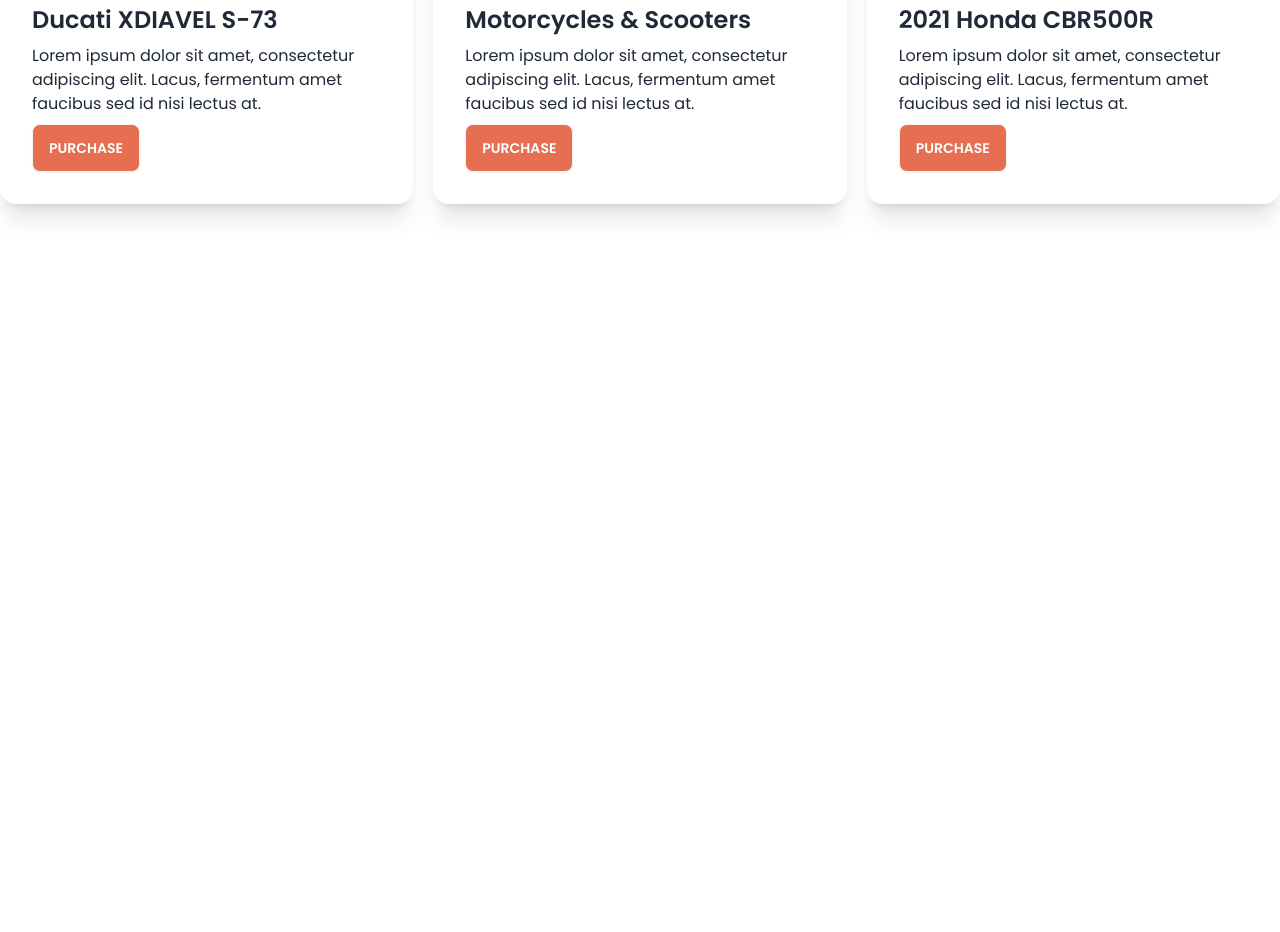
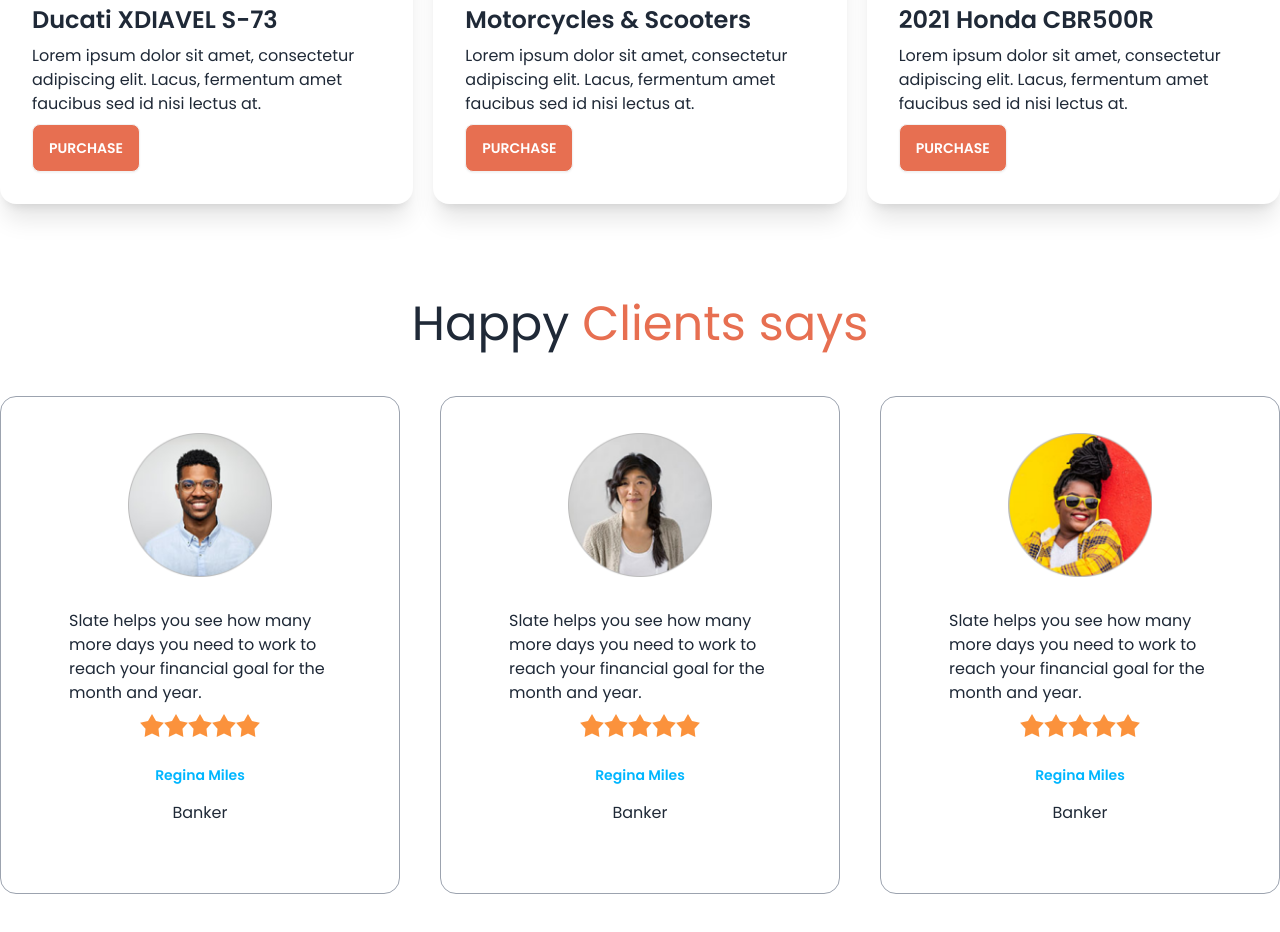
Before and after one commit to Razaul007/Biker-Zone, a plain HTML site: page index.html in a window 1280 px wide. Shown: the part 1533-2465 px from the top of the page. Before the commit the page ends 1833 px from the top, so only its background shows below. Drawn offline with nearby package versions, Linux system fonts and the light colour scheme.

Commit message:
added happy clients section

```diff
--- a/index.html
+++ b/index.html
@@ -183,10 +183,9 @@
             <h3 class="text-2xl lg:text-5xl mb-12 semibold text-center"> Fetured Bikes In This Year</h3>
 
             <div class="grid grid-cols-1 lg:grid-cols-3 gap-20">
-                 <!-- card 1 -->
+                <!-- card 1 -->
                 <div class="card bg-base-100 shadow-xl">
-                    <figure><img src="images/others/feature-bike.png"
-                            alt="" /></figure>
+                    <figure><img src="images/others/feature-bike.png" alt="" /></figure>
 
                 </div>
                 <!-- card2 -->
@@ -194,7 +193,7 @@
                     <figure><img src="images/others/feature-bike.png" alt="" /></figure>
 
                 </div>
-                  <!-- card 3 -->
+                <!-- card 3 -->
                 <div class="card bg-base-100 shadow-xl">
                     <figure><img src="images/others/feature-bike.png" alt="" /></figure>
 
@@ -244,6 +243,78 @@
 
             </div>
         </section>
+        <section class="my-24">
+            <h3 class="text-5xl mb-12 semibold text-center"> Happy <span class="text-bike-primary">Clients says</span>
+            </h3>
+            <div class="grid grid-cols-1 md:grid-cols-1 lg:grid-cols-3 gap-10">
+                <!-- first review -->
+                <div class="card bg-base-100 p-9 border border-gray-400">
+                    <figure><img class="w-36" src="images/others/user-1.png" alt="Shoes" /></figure>
+                    <div class="card-body">
+
+                        <p>Slate helps you see how
+                            many more days you need
+                            to work to reach your financial
+                            goal for the month and year.</p>
+                        <div class="rating justify-center">
+                            <input type="radio" name="rating-2" class="mask mask-star-2 bg-orange-400" />
+                            <input type="radio" name="rating-2" class="mask mask-star-2 bg-orange-400"  />
+                            <input type="radio" name="rating-2" class="mask mask-star-2 bg-orange-400" />
+                            <input type="radio" name="rating-2" class="mask mask-star-2 bg-orange-400" />
+                            <input type="radio" name="rating-2" class="mask mask-star-2 bg-orange-400" checked/>
+                        </div>
+                        <div class="text-center space-y-4 mt-5">
+                            <h4 class="text-sm font-semibold text-info"> Regina Miles</h4>
+                            <p>Banker</p>
+                        </div>
+                    </div>
+                </div>
+                <!-- second review -->
+                <div class="card bg-base-100 p-9 border border-gray-400">
+                    <figure><img class="w-36" src="images/others/user-2.png" alt="Shoes" /></figure>
+                    <div class="card-body">
+
+                        <p>Slate helps you see how
+                            many more days you need
+                            to work to reach your financial
+                            goal for the month and year.</p>
+                        <div class="rating justify-center">
+                            <input type="radio" name="rating-2" class="mask mask-star-2 bg-orange-400" />
+                            <input type="radio" name="rating-2" class="mask mask-star-2 bg-orange-400"  />
+                            <input type="radio" name="rating-2" class="mask mask-star-2 bg-orange-400" />
+                            <input type="radio" name="rating-2" class="mask mask-star-2 bg-orange-400" />
+                            <input type="radio" name="rating-2" class="mask mask-star-2 bg-orange-400" checked/>
+                        </div>
+                        <div class="text-center space-y-4 mt-5">
+                            <h4 class="text-sm font-semibold text-info"> Regina Miles</h4>
+                            <p>Banker</p>
+                        </div>
+                    </div>
+                </div>
+                <!-- third review -->
+                <div class="card bg-base-100 p-9 border border-gray-400">
+                    <figure><img class="w-36" src="images/others/user-3.png" alt="Shoes" /></figure>
+                    <div class="card-body">
+
+                        <p>Slate helps you see how
+                            many more days you need
+                            to work to reach your financial
+                            goal for the month and year.</p>
+                        <div class="rating justify-center">
+                            <input type="radio" name="rating-2" class="mask mask-star-2 bg-orange-400" />
+                            <input type="radio" name="rating-2" class="mask mask-star-2 bg-orange-400"  />
+                            <input type="radio" name="rating-2" class="mask mask-star-2 bg-orange-400" />
+                            <input type="radio" name="rating-2" class="mask mask-star-2 bg-orange-400" />
+                            <input type="radio" name="rating-2" class="mask mask-star-2 bg-orange-400" checked/>
+                        </div>
+                        <div class="text-center space-y-4 mt-5">
+                            <h4 class="text-sm font-semibold text-info"> Regina Miles</h4>
+                            <p>Banker</p>
+                        </div>
+                    </div>
+                </div>
+            </div>
+        </section>
     </main>
     <footer>
 
```
